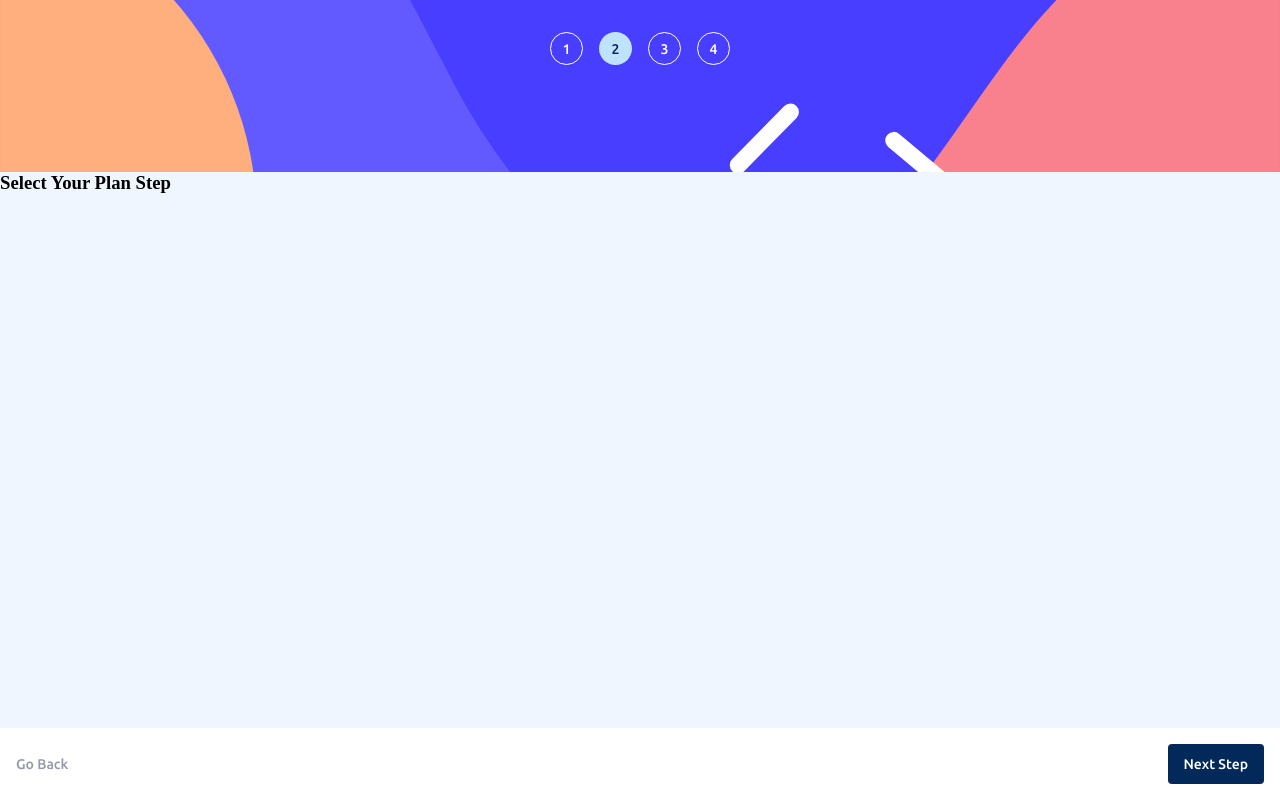
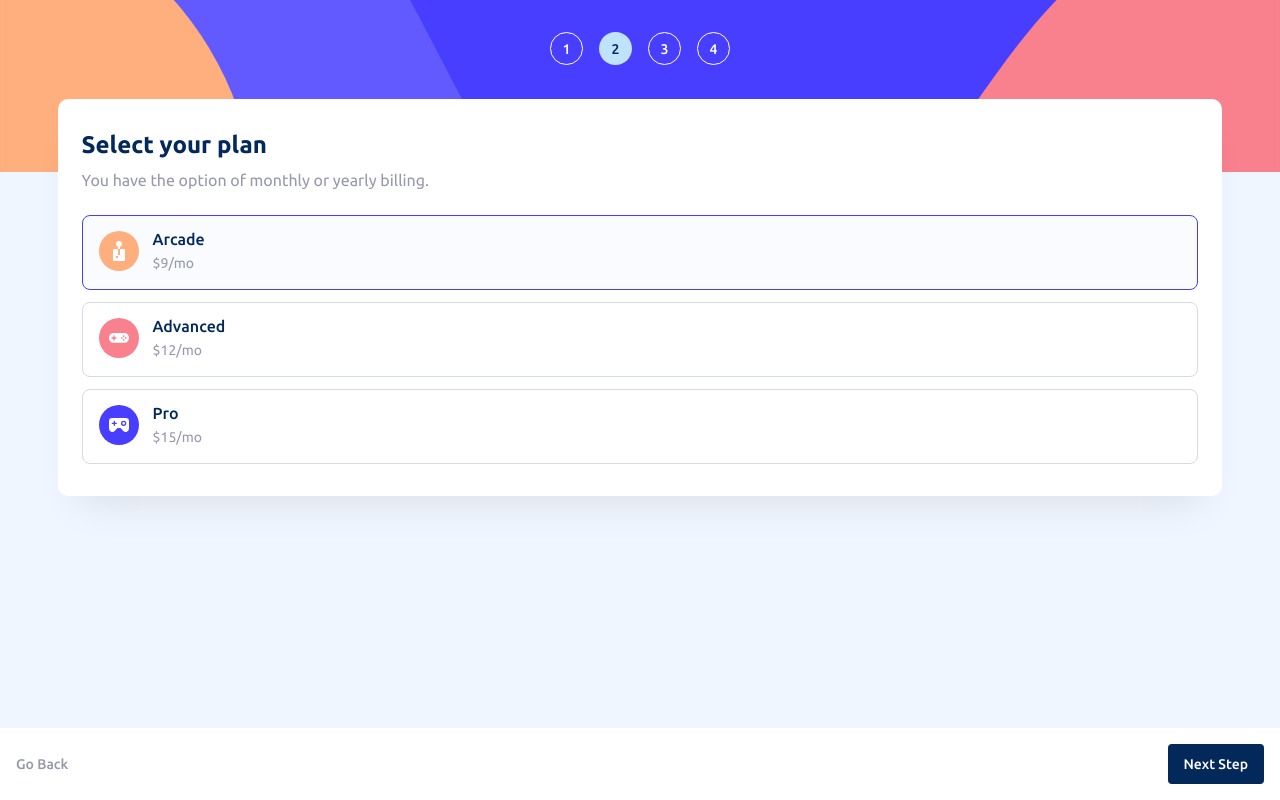
Before and after one commit to mikolajszymczuk1/multi-step-form-main, a Vue app: page /select-your-plan in a window 1280 px wide. Built offline with nearby package versions, Linux system fonts and the light colour scheme.

Commit message:
Start working on SelectYourPlanStep component

```diff
--- /dev/null
+++ b/src/components/StepRadioInput.vue
@@ -0,0 +1,138 @@
+<template>
+  <label class="stepRadioInput" :class="isChecked ? 'stepRadioInput--selected' : ''">
+    <input
+      class="stepRadioInput__input"
+      type="radio"
+      :name="name"
+      :value="`${price}${moYr}`"
+      :checked="isChecked"
+      @change="emitChangeValue"
+    >
+
+    <div class="stepRadioInput__radioIcon">
+      <img class="stepRadioInput__icon" :src="iconPath" :alt="heading" :title="heading">
+    </div>
+
+    <div class="stepRadioInput__wrapper">
+      <h3 class="stepRadioInput__inputTitle">{{ heading }}</h3>
+      <p class="stepRadioInput__price">${{ price }}/{{ moYr }}</p>
+      <p v-if="isYearlyMode" class="stepRadioInput__monthsFree">2 months free</p>
+    </div>
+  </label>
+</template>
+
+<script setup lang="ts">
+import { computed } from 'vue';
+
+const props = defineProps({
+  iconPath: {
+    type: String,
+    default: '',
+  },
+  name: {
+    type: String,
+    default: '',
+  },
+  heading: {
+    type: String,
+    default: '',
+  },
+  monthlyPrice: {
+    type: Number,
+    default: 0,
+  },
+  isYearlyMode: {
+    type: Boolean,
+    default: false,
+  },
+  modelValue: {
+    type: String,
+    default: '',
+  },
+});
+
+const emit = defineEmits<{
+  (e: 'update:modelValue', value: string): void
+}>();
+
+/** Return monthly or yearly price */
+const price = computed<number>(() => {
+  if (props.isYearlyMode) {
+    return props.monthlyPrice * 10;
+  }
+
+  return props.monthlyPrice;
+});
+
+/** Based on isYearlyMode prop return 'yr' or 'mo' */
+const moYr = computed<string>(() => {
+  if (props.isYearlyMode) {
+    return 'yr';
+  }
+
+  return 'mo';
+});
+
+/** Return true if modelValue is equal current input value */
+const isChecked = computed<boolean>(() => props.modelValue === `${price.value}${moYr.value}`);
+
+/** Emit radio input value */
+const emitChangeValue = (e: Event) => {
+  const target = e.target as HTMLInputElement;
+  emit('update:modelValue', target.value);
+};
+</script>
+
+<style lang="scss" scoped>
+.stepRadioInput {
+  display: flex;
+  align-items: center;
+
+  padding: 14px 16px 18px 16px;
+
+  border-radius: 8px;
+  border: 1px solid $LightBray;
+
+  &--selected {
+    border-color: $PurplishBlue;
+    background-color: $Alabaster;
+  }
+
+  &__input {
+    display: none;
+  }
+
+  &__radioIcon {
+    display: flex;
+
+    margin-right: 14px;
+  }
+
+  &__icon {}
+
+  &__wrapper {
+    font-family: $ubuntu;
+  }
+
+  &__inputTitle {
+    margin-bottom: 7px;
+
+    font-weight: 500;
+    font-size: 1rem;
+    color: $MarineBlue;
+  }
+
+  &__price {
+    font-weight: 400;
+    font-size: .875rem;
+    color: $CoolBray;
+  }
+
+  &__monthsFree {
+    margin-top: 11px;
+
+    font-size: .75rem;
+    color: $MarineBlue;
+  }
+}
+</style>
--- a/src/widgets/MultiStepFormSteps/PersonalInfoStep.vue
+++ b/src/widgets/MultiStepFormSteps/PersonalInfoStep.vue
@@ -1,5 +1,5 @@
 <template>
- <div class="personalInfoStep">
+  <StepCard class="personalInfoStep">
     <StepHeadingTextBlock>
       <template #title>Personal Info</template>
       <template #text>Please provide your name, email address, and phone number.</template>
@@ -10,13 +10,14 @@
       <StepTextInput label-text="Email Address" name="email" placeholder="e.g. stephenking@lorem.com" />
       <StepTextInput label-text="Phone Number" name="phone" placeholder="e.g. +1 234 567 890" />
     </div>
- </div>
+  </StepCard>
 </template>
 
 <script setup lang="ts">
 import { useForm } from 'vee-validate';
 import { object, string } from 'yup';
 import { onBeforeRouteLeave } from 'vue-router';
+import StepCard from '@/components/cards/StepCard.vue';
 import StepHeadingTextBlock from '@/components/StepHeadingTextBlock.vue';
 import StepTextInput from '@/components/StepTextInput.vue';
 
@@ -47,16 +48,6 @@ onBeforeRouteLeave((to, from, next) => {
 
 <style scoped lang="scss">
 .personalInfoStep {
- margin: 0 auto;
- padding: 32px 24px;
-
- width: 91%;
-
- background-color: $White;
- border-radius: 10px;
- transform: translateY(-73px);
- box-shadow: 0 25px 40px -20px rgba(black, 0.1);
-
   &__inputsWrapper {
     display: flex;
     flex-direction: column;
--- a/src/widgets/MultiStepFormSteps/SelectYourPlanStep.vue
+++ b/src/widgets/MultiStepFormSteps/SelectYourPlanStep.vue
@@ -1,11 +1,55 @@
 <template>
-  <h3>Select Your Plan Step</h3>
+  <StepCard class="selectYourPlanStep">
+    <StepHeadingTextBlock>
+      <template #title>Select your plan</template>
+      <template #text>You have the option of monthly or yearly billing.</template>
+    </StepHeadingTextBlock>
+
+    <div class="selectYourPlanStep__inputsWrapper">
+      <StepRadioInput
+        v-for="button in radioButtonsData"
+        :key="button.icon"
+        :icon-path="button.icon"
+        :heading="button.heading"
+        name="plan"
+        :monthly-price="button.monthlyPrice"
+        v-model="selectedPlan"
+        :is-yearly-mode="isYearlyMode"
+      />
+    </div>
+  </StepCard>
 </template>
 
 <script setup lang="ts">
+import { ref, type Ref } from 'vue';
 
+import StepCard from '@/components/cards/StepCard.vue';
+import StepHeadingTextBlock from '@/components/StepHeadingTextBlock.vue';
+import StepRadioInput from '@/components/StepRadioInput.vue';
+
+import arcadeIcon from '@/assets/svg/icon-arcade.svg';
+import advancedIcon from '@/assets/svg/icon-advanced.svg';
+import proIcon from '@/assets/svg/icon-pro.svg';
+
+/** Radio buttons data */
+const radioButtonsData = [
+  { icon: arcadeIcon, heading: 'Arcade', monthlyPrice: 9 },
+  { icon: advancedIcon, heading: 'Advanced', monthlyPrice: 12 },
+  { icon: proIcon, heading: 'Pro', monthlyPrice: 15 },
+];
+
+const selectedPlan: Ref<string> = ref('9mo');
+const isYearlyMode: Ref<boolean> = ref(false);
 </script>
 
 <style scoped lang="scss">
+.selectYourPlanStep {
+  &__inputsWrapper {
+    display: flex;
+    flex-direction: column;
+    row-gap: 12px;
 
+    margin-top: 22px;
+  }
+}
 </style>
```
Lines whose indentation alone changed are shown as unchanged.
